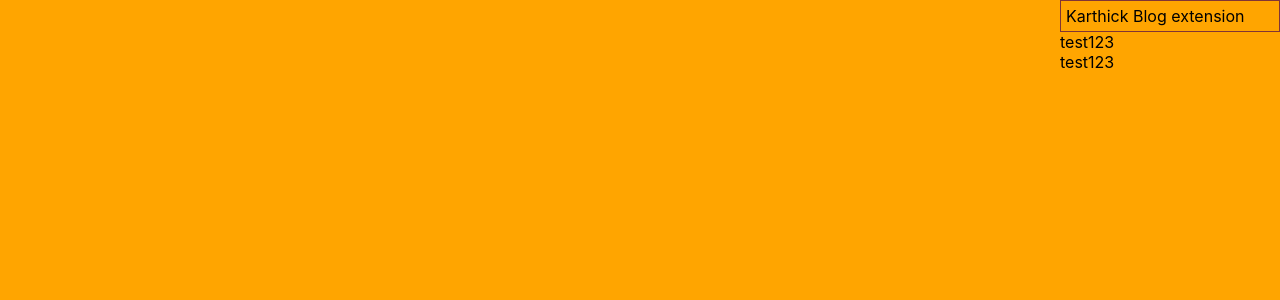
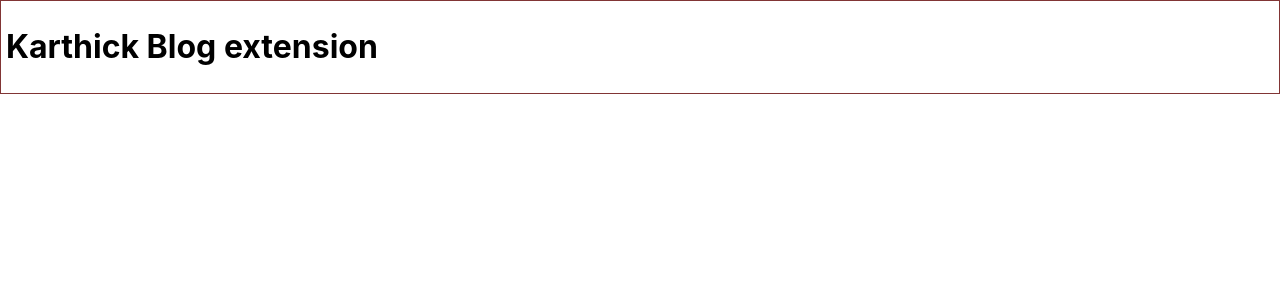
Before and after one commit to karthick3018/blogs-helper, a React app: page / in a window 1280 px wide. Shown: the top 300 px of the page. Built offline with nearby package versions, Linux system fonts and the light colour scheme; the HTML template or start-up script is replaced by a standard one.

Commit message:
initial setup changes

```diff
--- a/src/components/App.tsx
+++ b/src/components/App.tsx
@@ -1,17 +1,4 @@
 import React,{useEffect} from 'react';
-
-const value = () => {
-  var div = document.createElement("div");
-  document.body.appendChild(div);
-  div.innerText = "test123";
-  document.body.style.height = "10%";
-  document.body.style.width = "220px";
-  document.body.style.top = "0px";
-  document.body.style.right = "0px";
-  document.body.style.zIndex = "9000000000000000000";
-  document.body.style.backgroundColor = "orange";
-  document.body.style.position = "fixed";
-}
 
 function App() {
   let color = "#3aa757";
@@ -30,8 +17,7 @@ function App() {
   }, [])
   return (
     <div className="App">
-      Karthick Blog extension
-      {value()}
+      <h1> Karthick Blog extension</h1>
     </div>
   );
 }
--- a/src/contentScript/index.ts
+++ b/src/contentScript/index.ts
@@ -27,10 +27,10 @@ export function printAllPageLinks() {
 
 var iframe = document.createElement('iframe');
 // iframe.style.background = "green";
-// iframe.style.height = "100%";
+iframe.style.height = "100%";
 iframe.style.width = "0px";
 iframe.style.position = "fixed";
-iframe.style.top = "10px";
+iframe.style.top = "70px";
 iframe.style.right = "10px";
 // iframe.style.zIndex = "9000000000000000000";
 // iframe.frameBorder = "none";
```
